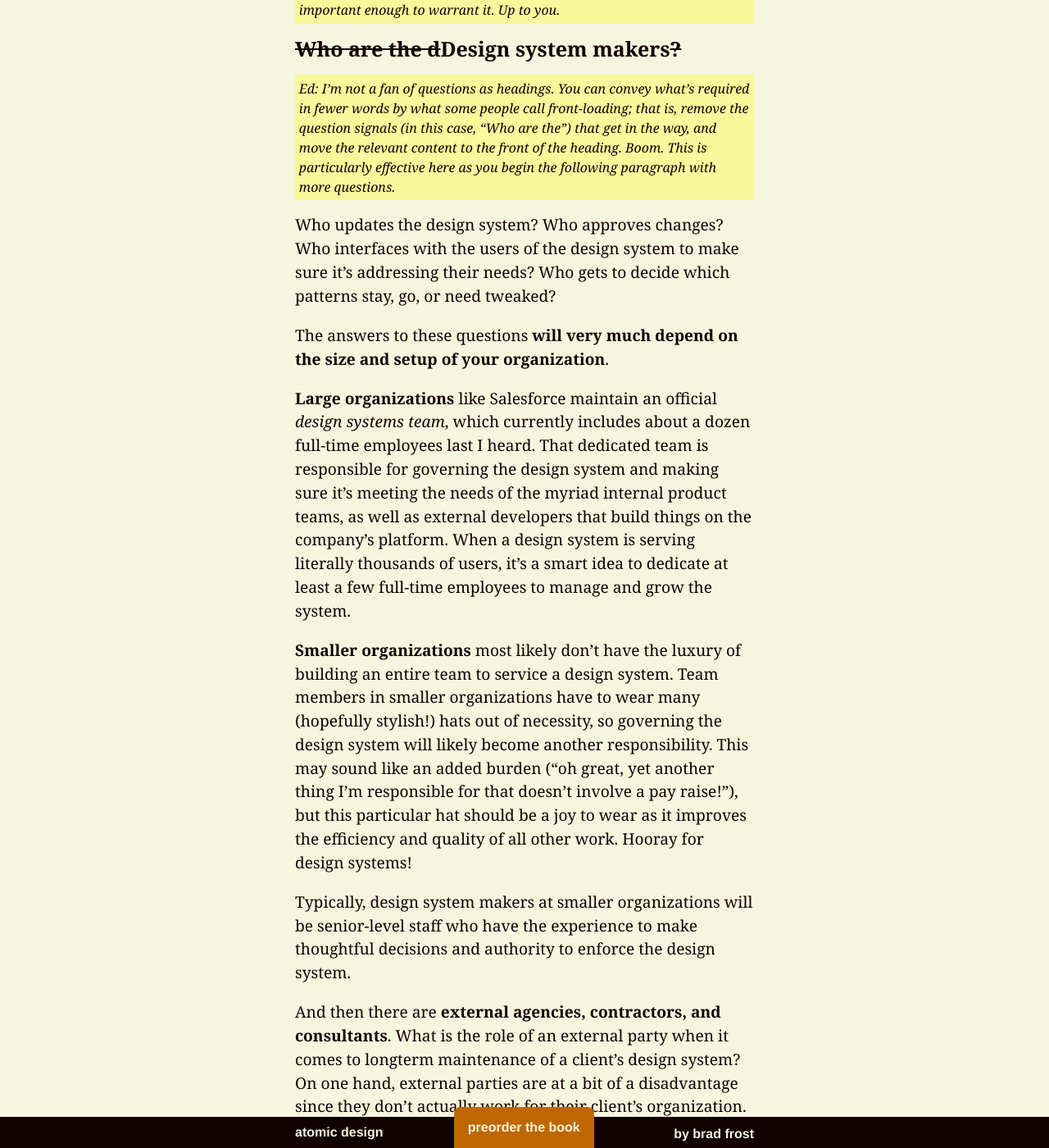
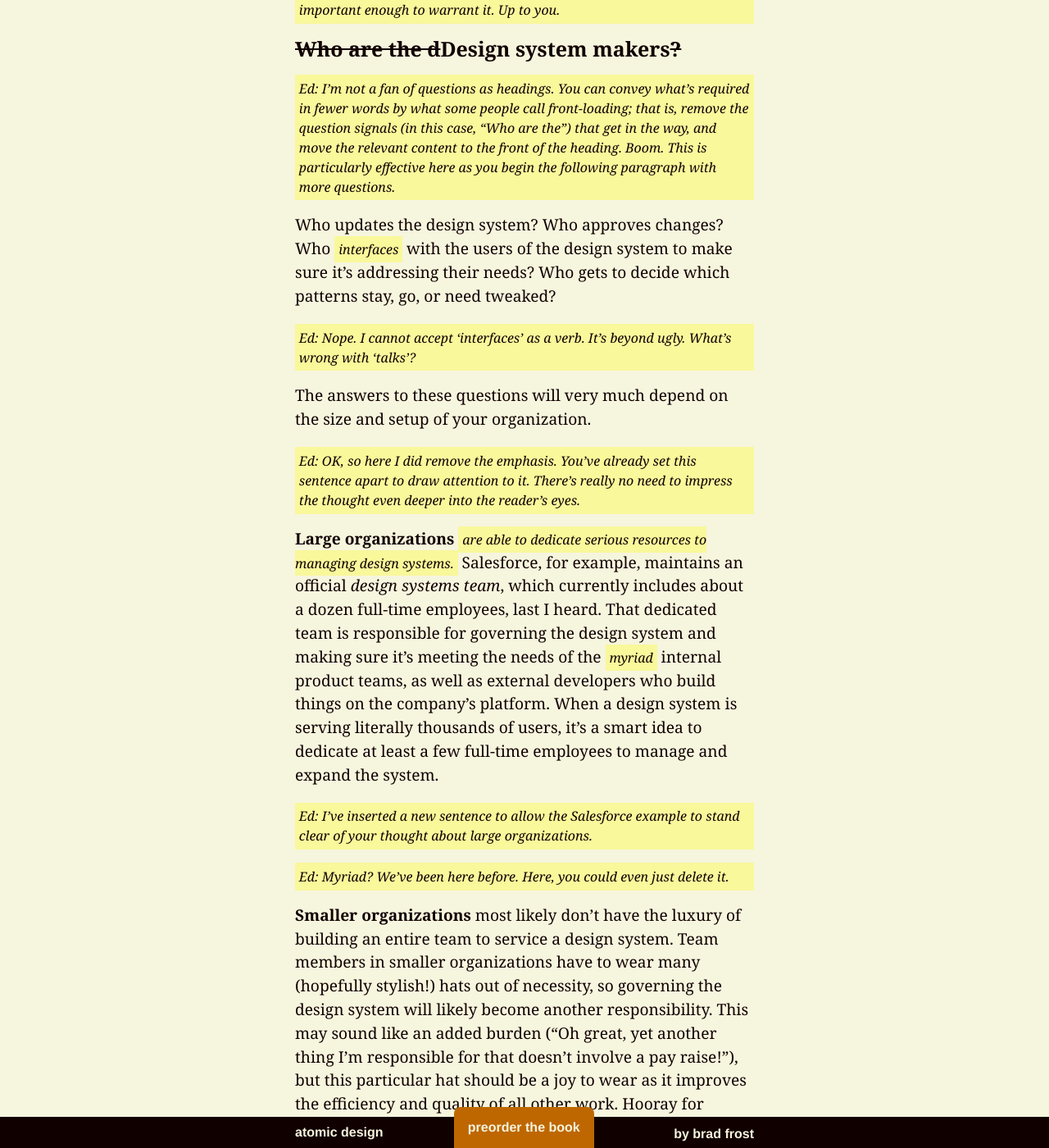
Before and after one commit to bradfrost/atomic-design, a Jekyll site: the page built from chapter-5.md, in a window 1280 px wide and 1400 px high, scrolled down 13382 px. Shown: the whole window at 82% size. Built offline with Jekyll 4.4.1, drawn with Linux system fonts in a browser that asks for light colours; some of the changed text lies outside the part shown.

Commit message:
Edits to line 207. In progress.

```diff
--- a/chapter-5.md
+++ b/chapter-5.md
@@ -168,15 +168,43 @@ Ed: I’m not a fan of questions as headings. You can convey what's required in
 {{ m | markdownify }}
 </div>
 
-Who updates the design system? Who approves changes? Who interfaces with the users of the design system to make sure it's addressing their needs? Who gets to decide which patterns stay, go, or need tweaked?
+Who updates the design system? Who approves changes? Who <span class="editor">interfaces</span> with the users of the design system to make sure it's addressing their needs? Who gets to decide which patterns stay, go, or need tweaked?
 
-The answers to these questions **will very much depend on the size and setup of your organization**.
+<div class="editor">
+{% capture m %}
+Ed: Nope. I cannot accept ‘interfaces’ as a verb. It’s beyond ugly. What's wrong with ‘talks’?
+{% endcapture %}
+{{ m | markdownify }}
+</div>
 
-**Large organizations** like Salesforce maintain an official *design systems team*, which currently includes about a dozen full-time employees last I heard. That dedicated team is responsible for governing the design system and making sure it's meeting the needs of the myriad internal product teams, as well as external developers that build things on the company's platform. When a design system is serving literally thousands of  users, it's a smart idea to dedicate at least a few full-time employees to manage and grow the system.
+The answers to these questions will very much depend on the size and setup of your organization.
 
-**Smaller organizations** most likely don't have the luxury of building an entire team to service a design system. Team members in smaller organizations have to wear many (hopefully stylish!) hats out of necessity, so governing the design system will likely become another responsibility. This may sound like an added burden ("oh great, yet another thing I'm responsible for that doesn't involve a pay raise!"), but this particular hat should be a joy to wear as it improves the efficiency and quality of all other work. Hooray for design systems!
+<div class="editor">
+{% capture m %}
+Ed: OK, so here I did remove the emphasis. You’ve already set this sentence apart to draw attention to it. There’s really no need to impress the thought even deeper into the reader’s eyes.
+{% endcapture %}
+{{ m | markdownify }}
+</div>
 
-Typically, design system makers at smaller organizations will be senior-level staff who have the experience to make thoughtful decisions and authority to enforce the design system.
+**Large organizations** <span class="editor">are able to dedicate serious resources to managing design systems.</span> Salesforce, for example, maintains an official *design systems team*, which currently includes about a dozen full-time employees, last I heard. That dedicated team is responsible for governing the design system and making sure it's meeting the needs of the <span class="editor">myriad</span> internal product teams, as well as external developers who build things on the company's platform. When a design system is serving literally thousands of users, it's a smart idea to dedicate at least a few full-time employees to manage and expand the system.
+
+<div class="editor">
+{% capture m %}
+Ed: I've inserted a new sentence to allow the Salesforce example to stand clear of your thought about large organizations.
+{% endcapture %}
+{{ m | markdownify }}
+</div>
+
+<div class="editor">
+{% capture m %}
+Ed: Myriad? We’ve been here before. Here, you could even just delete it.
+{% endcapture %}
+{{ m | markdownify }}
+</div>
+
+**Smaller organizations** most likely don't have the luxury of building an entire team to service a design system. Team members in smaller organizations have to wear many (hopefully stylish!) hats out of necessity, so governing the design system will likely become another responsibility. This may sound like an added burden ("Oh great, yet another thing I'm responsible for that doesn't involve a pay raise!"), but this particular hat should be a joy to wear as it improves the efficiency and quality of all other work. Hooray for design systems!
+
+Typically, design system makers at smaller organizations will be senior-level staff who have the experience to make thoughtful decisions, and the authority to enforce the design system.
 
 And then there are **external agencies, contractors, and consultants**. What is the role of an external party when it comes to longterm maintenance of a client's design system? On one hand, external parties are at a bit of a disadvantage since they don't actually work for their client's organization. A successful design system needs to become a part of an organization's DNA, and since external parties exist outside the company's walls, their influence is intrinsically limited.
 
```
Also changed, not shown: 2 other files.
